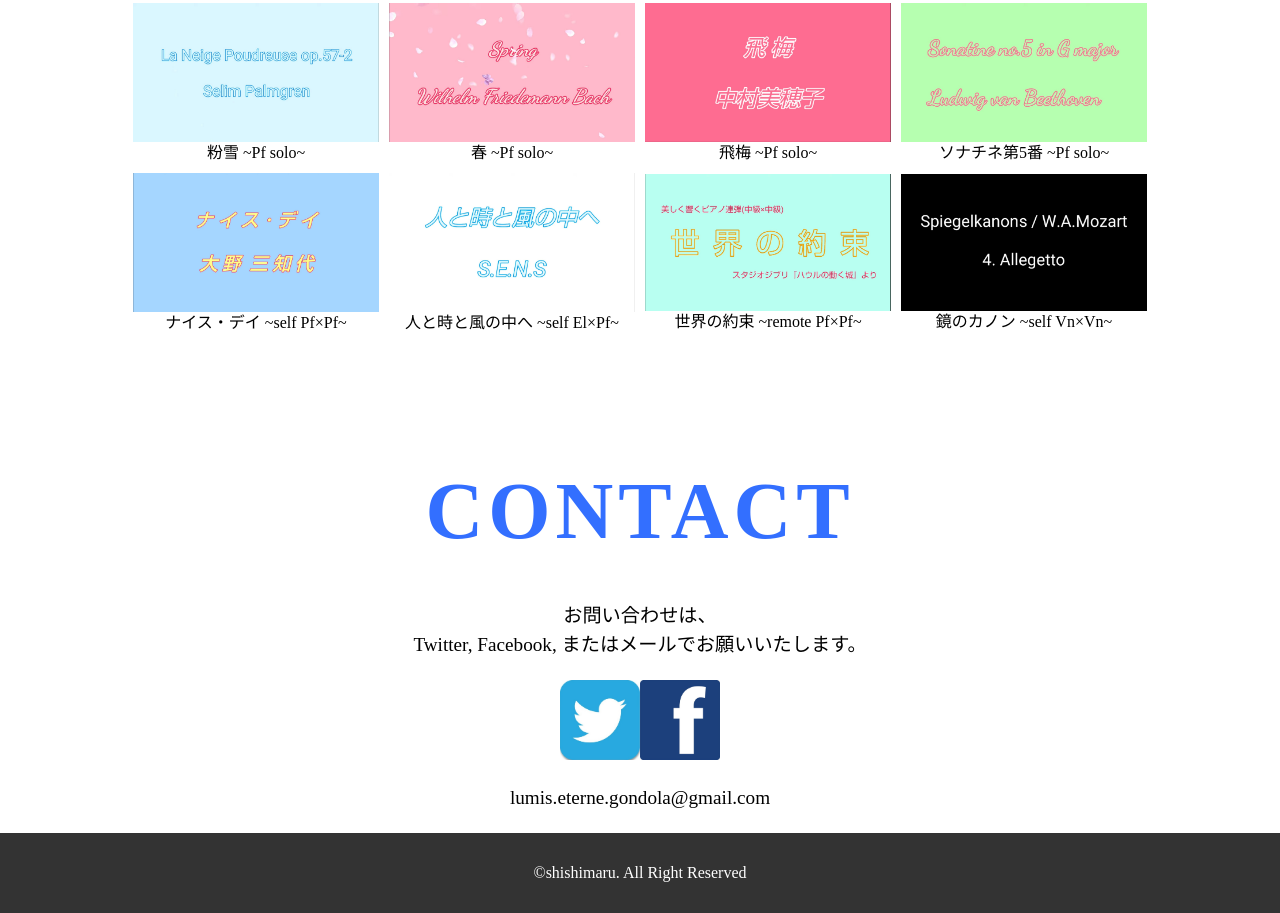
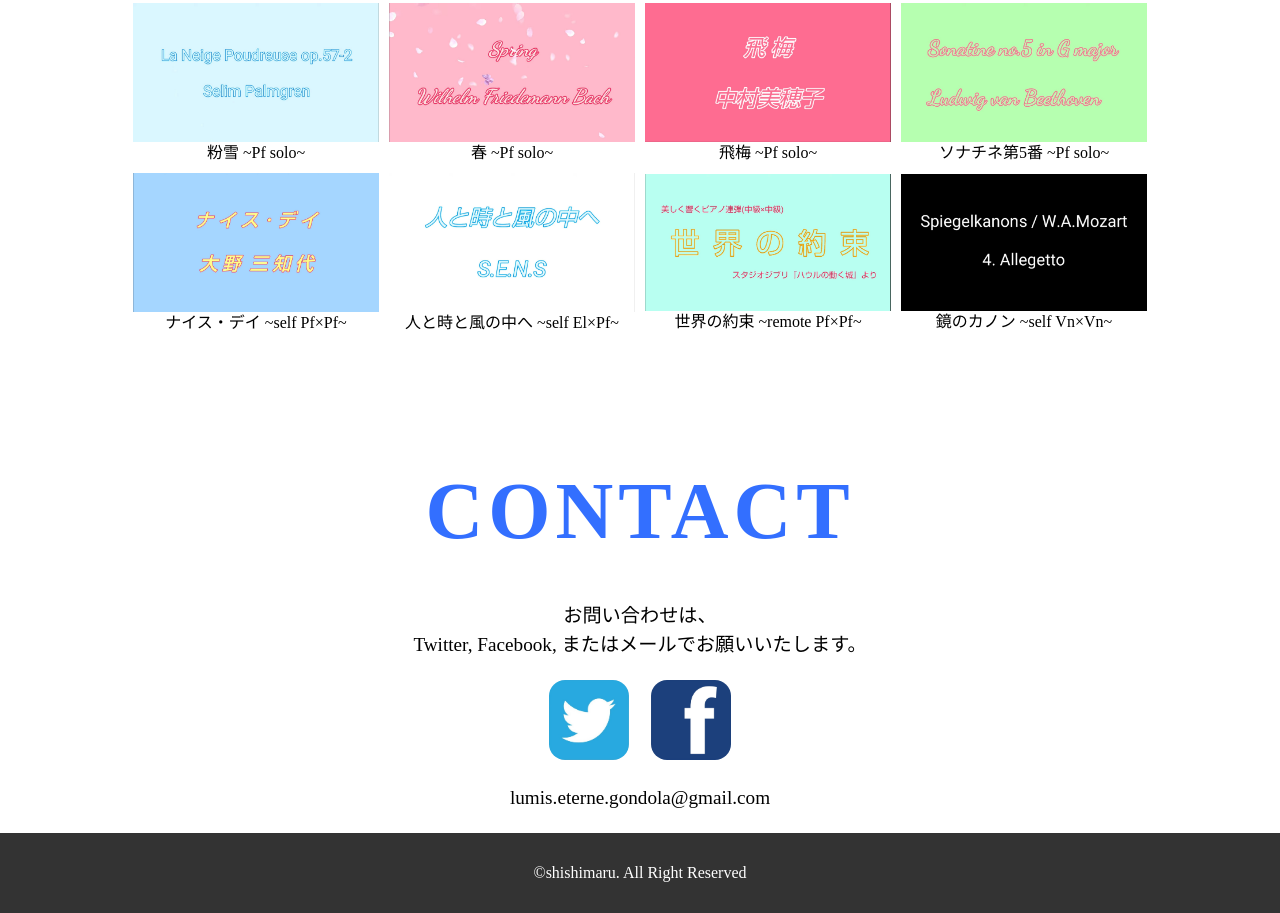
Before and after one commit to shishimaru3/portfolio-practice, a plain HTML site: page index.html in a window 1280 px wide. Shown: the part 1657-2570 px from the top of the page. Drawn offline with Linux system fonts and the light colour scheme.

Commit message:
sns logo change

```diff
--- a/css/common.css
+++ b/css/common.css
@@ -163,12 +163,14 @@ li {
 
 .contact-section .contact-list {
   display: flex;
-  justify-content: center;
+  margin: 0 40%;
+  justify-content: space-around;
   align-items: center;
 }
 
 .contact-item img {
   width: 5em;
+  border-radius: 20%;
 }
 
 .bottom {
```
